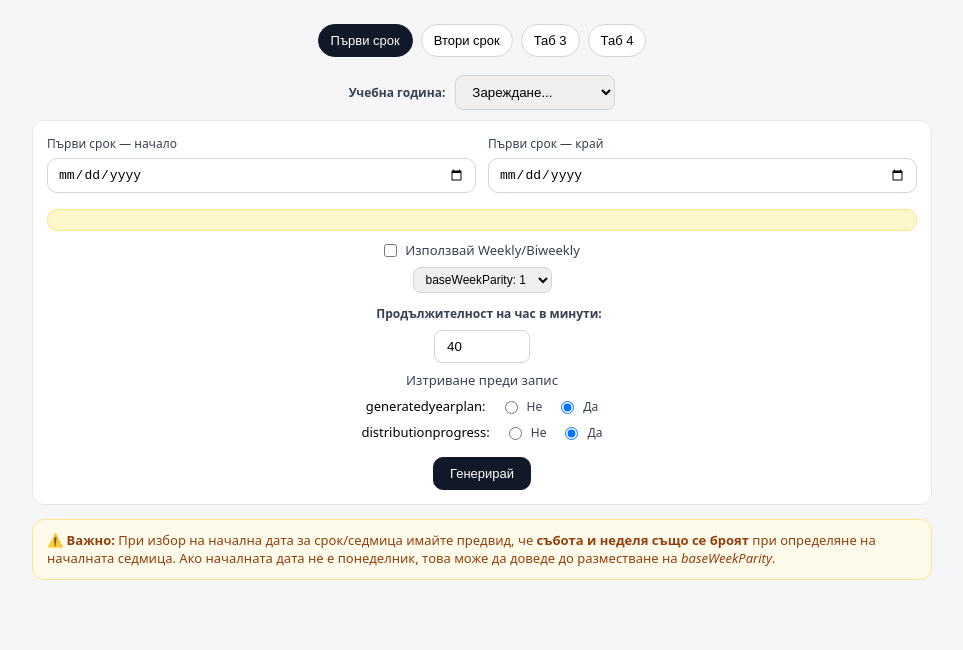
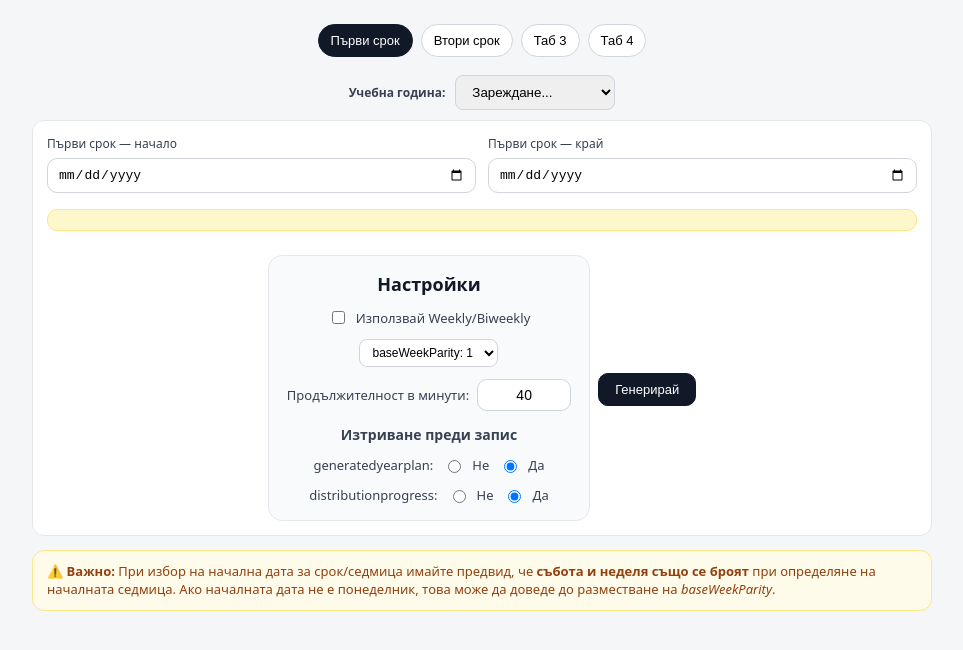
Before and after one commit to ViktorVelkov/vision26, a website with bundled scripts: page public/schedule/html/terms.html in a window 1280 px wide. Shown: the whole page, without its empty margins (158-1121 px from the left). Built offline with nearby package versions, Linux system fonts and the light colour scheme.

Commit message:
Cosmetic changes

```diff
--- a/public/schedule/html/terms.html
+++ b/public/schedule/html/terms.html
@@ -72,6 +72,70 @@
     .actions{display:flex;justify-content:center;margin-top:16px}
     .btn{padding:8px 16px;font-size:13px;border:1px solid #111827;border-radius:10px;background:#111827;color:#fff;cursor:pointer}
     .week-warning{margin-top:14px;padding:12px 14px;border:1px solid #fde68a;background:#fffbeb;color:#92400e;border-radius:12px;font-size:13px;line-height:1.35}
+    .term-settings {
+    margin-top: 14px;
+    padding: 16px 18px;
+    border: 1px solid #e5e7eb;
+    border-radius: 14px;
+    background: #f8fafc;
+    display: flex;
+    flex-direction: column;
+    gap: 12px;
+    align-items: center;
+  }
+
+  .term-settings-title {
+    font-size: 18px;
+    font-weight: 700;
+    color: #111827;
+  }
+
+  .settings-row {
+    display: flex;
+    flex-direction: row;
+    align-items: center;
+    justify-content: center;
+    gap: 10px;
+    flex-wrap: wrap;
+    font-size: 13px;
+    color: #374151;
+  }
+
+  .settings-row label {
+    display: flex;
+    flex-direction: row;
+    align-items: center;
+    gap: 8px;
+    font-size: 13px;
+    color: #374151;
+    margin: 0;
+  }
+
+  .settings-row input[type="text"] {
+    width: 72px;
+    padding: 7px 10px;
+    border: 1px solid #cfd5dd;
+    border-radius: 10px;
+    font-size: 14px;
+    text-align: center;
+    background: #fff;
+  }
+
+  .settings-row select {
+    padding: 5px 8px;
+    font-size: 12px;
+    border: 1px solid #d1d5db;
+    border-radius: 8px;
+    background: #fff;
+  }
+
+  .settings-subtitle {
+    margin-top: 2px;
+    font-size: 14px;
+    font-weight: 600;
+    color: #374151;
+  }
+
   </style>
 </head>
 <body>
@@ -95,49 +159,48 @@
       </div>
       <div id="tableTerm1"></div>
       <label style="margin-top:10px;display:flex;flex-direction:row;justify-content:center;align-items:center;gap:8px;font-size:13px">
-        <input type="checkbox" id="t1_useRecurrence" style="margin:0;" />
+      <div class="term-settings">
+  <div class="term-settings-title">Настройки</div>
+
+  <div class="settings-row">
+    <label>
+      <input type="checkbox" id="t1_useRecurrence" />
       <span>Използвай Weekly/Biweekly</span>
     </label>
-      <div style="display:flex;justify-content:center;margin-top:8px;">
-        <select id="t1_baseWeekParity" style="padding:4px 8px;font-size:12px;border:1px solid #d1d5db;border-radius:8px;">
+  </div>
+
+  <div class="settings-row">
+    <select id="t1_baseWeekParity">
       <option value="1" selected>baseWeekParity: 1</option>
       <option value="2">baseWeekParity: 2</option>
     </select>
   </div>
-      <div style="margin-top:12px;display:flex;flex-direction:column;gap:8px;align-items:center;">
-        <label for="lessonDurationInput" style="font-weight:600; margin-left:14px;">
-          Продължителност на час в минути:
-        </label>
 
+  <div class="settings-row">
+    <label for="lessonDurationInput">
+      <span>Продължителност в минути:</span>
       <input
         type="text"
         id="lessonDurationInput"
         value="40"
         inputmode="numeric"
         pattern="[0-9]*"
-          style="padding:8px 12px; border:1px solid #cfd5dd; border-radius:8px; width:70px;"
       >
-
-        <div style="font-size:13px;color:#374151;">Изтриване преди запис</div>
-
-        <div style="display:flex;gap:14px;align-items:center;font-size:13px;">
-          <span>generatedyearplan:</span>
-          <label style="flex-direction:row;gap:6px;align-items:center;margin:0;">
-            <input type="radio" name="t1_wipe_gyp" value="0"> Не
-          </label>
-          <label style="flex-direction:row;gap:6px;align-items:center;margin:0;">
-            <input type="radio" name="t1_wipe_gyp" value="1" checked> Да
     </label>
   </div>
 
-        <div style="display:flex;gap:14px;align-items:center;font-size:13px;">
+  <div class="settings-subtitle">Изтриване преди запис</div>
+
+  <div class="settings-row">
+    <span>generatedyearplan:</span>
+    <label><input type="radio" name="t1_wipe_gyp" value="0"> Не</label>
+    <label><input type="radio" name="t1_wipe_gyp" value="1" checked> Да</label>
+  </div>
+
+  <div class="settings-row">
     <span>distributionprogress:</span>
-          <label style="flex-direction:row;gap:6px;align-items:center;margin:0;">
-            <input type="radio" name="t1_wipe_dp" value="0"> Не
-          </label>
-          <label style="flex-direction:row;gap:6px;align-items:center;margin:0;">
-            <input type="radio" name="t1_wipe_dp" value="1" checked> Да
-          </label>
+    <label><input type="radio" name="t1_wipe_dp" value="0"> Не</label>
+    <label><input type="radio" name="t1_wipe_dp" value="1" checked> Да</label>
   </div>
 </div>
       <div class="actions">
@@ -152,49 +215,48 @@
       </div>
       <div id="tableTerm2"></div>
       <label style="margin-top:10px;display:flex;flex-direction:row;justify-content:center;align-items:center;gap:8px;font-size:13px">
-        <input type="checkbox" id="t2_useRecurrence" style="margin:0;" />
+        <div class="term-settings">
+  <div class="term-settings-title">Настройки</div>
+
+  <div class="settings-row">
+    <label>
+      <input type="checkbox" id="t2_useRecurrence" />
       <span>Използвай Weekly/Biweekly</span>
     </label>
-      <div style="display:flex;justify-content:center;margin-top:8px;">
-        <select id="t2_baseWeekParity" style="padding:4px 8px;font-size:12px;border:1px solid #d1d5db;border-radius:8px;">
+  </div>
+
+  <div class="settings-row">
+    <select id="t2_baseWeekParity">
       <option value="1" selected>baseWeekParity: 1</option>
       <option value="2">baseWeekParity: 2</option>
     </select>
   </div>
-      <div style="margin-top:12px;display:flex;flex-direction:column;gap:8px;align-items:center;">
-        <label for="lessonDurationInput" style="font-weight:600; margin-left:14px;">
-          Продължителност на час в минути:
-        </label>
 
+  <div class="settings-row">
+    <label for="lessonDurationInputT2">
+      <span>Продължителност в минути:</span>
       <input
         type="text"
-          id="lessonDurationInput"
+        id="lessonDurationInputT2"
         value="40"
         inputmode="numeric"
         pattern="[0-9]*"
-          style="padding:8px 12px; border:1px solid #cfd5dd; border-radius:8px; width:70px;"
       >
-
-        <div style="font-size:13px;color:#374151;">Изтриване преди запис на:</div>
-
-        <div style="display:flex;gap:14px;align-items:center;font-size:13px;">
-          <span>generatedyearplan:</span>
-          <label style="flex-direction:row;gap:6px;align-items:center;margin:0;">
-            <input type="radio" name="t2_wipe_gyp" value="0"> Не
-          </label>
-          <label style="flex-direction:row;gap:6px;align-items:center;margin:0;">
-            <input type="radio" name="t2_wipe_gyp" value="1" checked> Да
     </label>
   </div>
 
-        <div style="display:flex;gap:14px;align-items:center;font-size:13px;">
+  <div class="settings-subtitle">Изтриване преди запис</div>
+
+  <div class="settings-row">
+    <span>generatedyearplan:</span>
+    <label><input type="radio" name="t2_wipe_gyp" value="0"> Не</label>
+    <label><input type="radio" name="t2_wipe_gyp" value="1" checked> Да</label>
+  </div>
+
+  <div class="settings-row">
     <span>distributionprogress:</span>
-          <label style="flex-direction:row;gap:6px;align-items:center;margin:0;">
-            <input type="radio" name="t2_wipe_dp" value="0"> Не
-          </label>
-          <label style="flex-direction:row;gap:6px;align-items:center;margin:0;">
-            <input type="radio" name="t2_wipe_dp" value="1" checked> Да
-          </label>
+    <label><input type="radio" name="t2_wipe_dp" value="0"> Не</label>
+    <label><input type="radio" name="t2_wipe_dp" value="1" checked> Да</label>
   </div>
 </div>
       <div class="actions">
@@ -233,8 +295,9 @@ function normalizeTermDate(value) {
   return /^\d{4}-\d{2}-\d{2}$/.test(s) ? s : '';
 }
 
-function getLessonDurationMinutes() {
-  const raw = document.getElementById('lessonDurationInput')?.value || '40';
+function getLessonDurationMinutes(term) {
+  const id = Number(term) === 2 ? 'lessonDurationInputT2' : 'lessonDurationInput';
+  const raw = document.getElementById(id)?.value || '40';
   const value = parseInt(raw, 10);
 
   return Number.isInteger(value) && value > 0 ? value : 40;
@@ -276,7 +339,7 @@ async function generateTermPlan(term) {
 
     const useRecurrence = document.getElementById(`${prefix}_useRecurrence`)?.checked ? 1 : 0;
     const baseWeekParity = Number(document.getElementById(`${prefix}_baseWeekParity`)?.value || 1);
-    const lessonDurationMinutes = getLessonDurationMinutes();
+    const lessonDurationMinutes = getLessonDurationMinutes(term);
     const { start_year, end_year } = getSelectedScheduleYearParts();
 
   if (!start_year || !end_year) {
```
Lines whose indentation alone changed are shown as unchanged.
